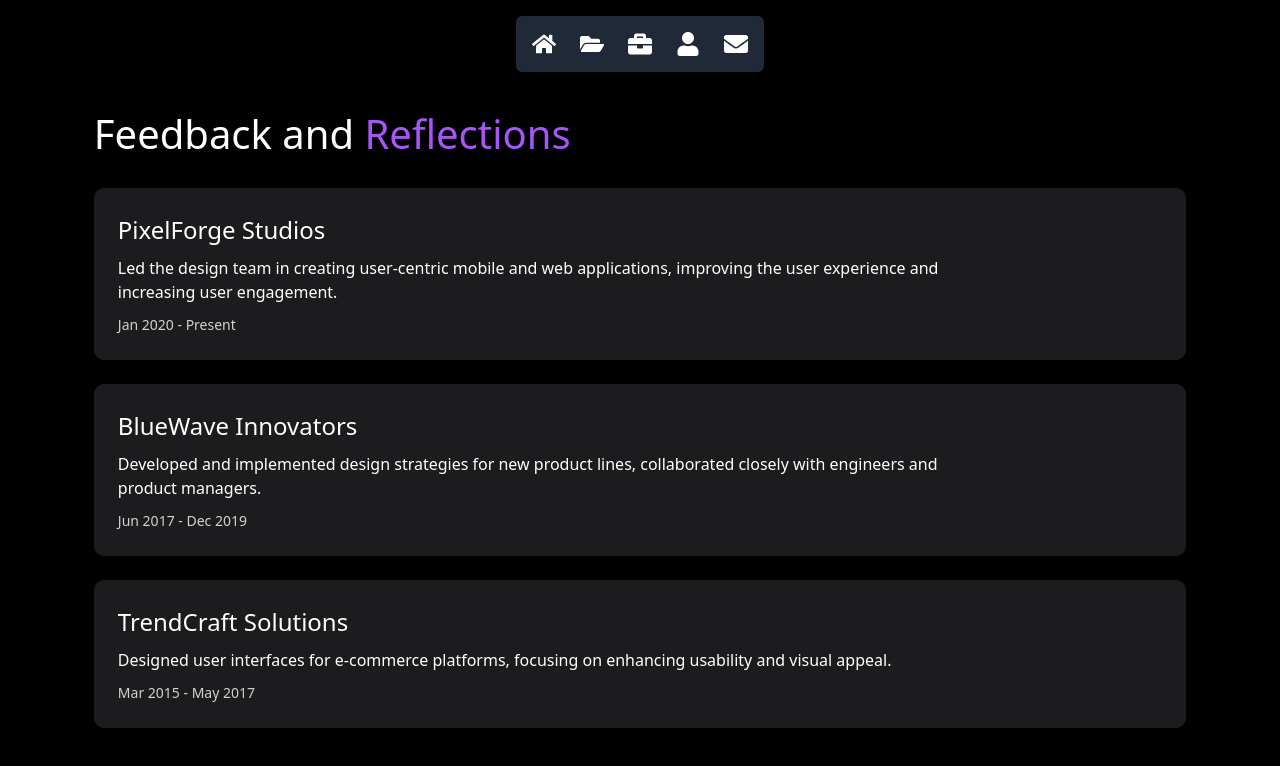
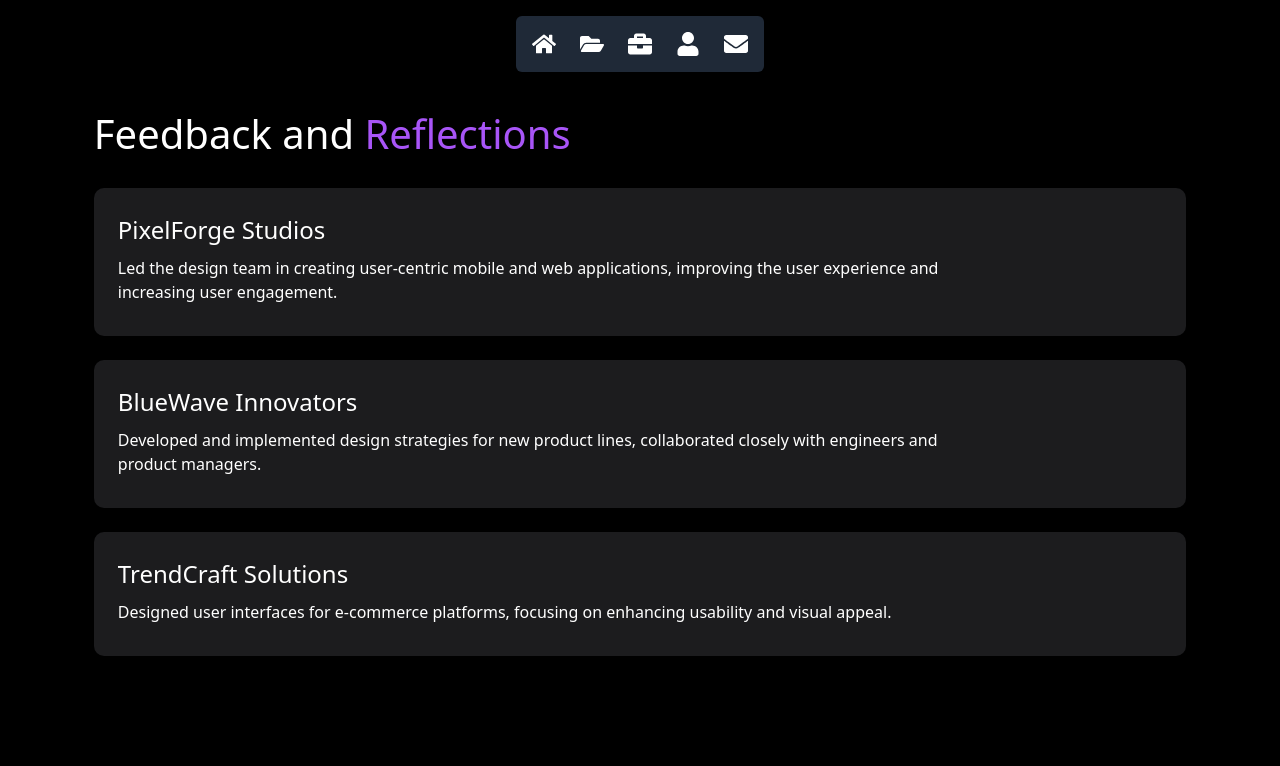
Before and after one commit to mukonaz/Portfolio-site, a React (Create React App) app: page /experience in a window 1280 px wide. Shown: the top 766 px of the page. Built offline with nearby package versions, Linux system fonts and the light colour scheme.

Commit message:
update packages

```diff
--- a/package.json
+++ b/package.json
@@ -1,5 +1,5 @@
 {
-  "homepage": "https://mukonaz.github.io/Ravele-Portfolio",
+  "homepage": "https://mukonaz.github.io/",
   "name": "portfolio-website",
   "version": "0.1.0",
   "private": true,
--- a/src/components/ExperienceSection.js
+++ b/src/components/ExperienceSection.js
@@ -7,19 +7,18 @@ const ExperienceSection = () => {
       company: 'PixelForge Studios',
       description:
         'Led the design team in creating user-centric mobile and web applications, improving the user experience and increasing user engagement.',
-      duration: 'Jan 2020 - Present',
+
     },
     {
       company: 'BlueWave Innovators',
       description:
         'Developed and implemented design strategies for new product lines, collaborated closely with engineers and product managers.',
-      duration: 'Jun 2017 - Dec 2019',
+
     },
     {
       company: 'TrendCraft Solutions',
       description:
         'Designed user interfaces for e-commerce platforms, focusing on enhancing usability and visual appeal.',
-      duration: 'Mar 2015 - May 2017',
     },
   ];
 
```
